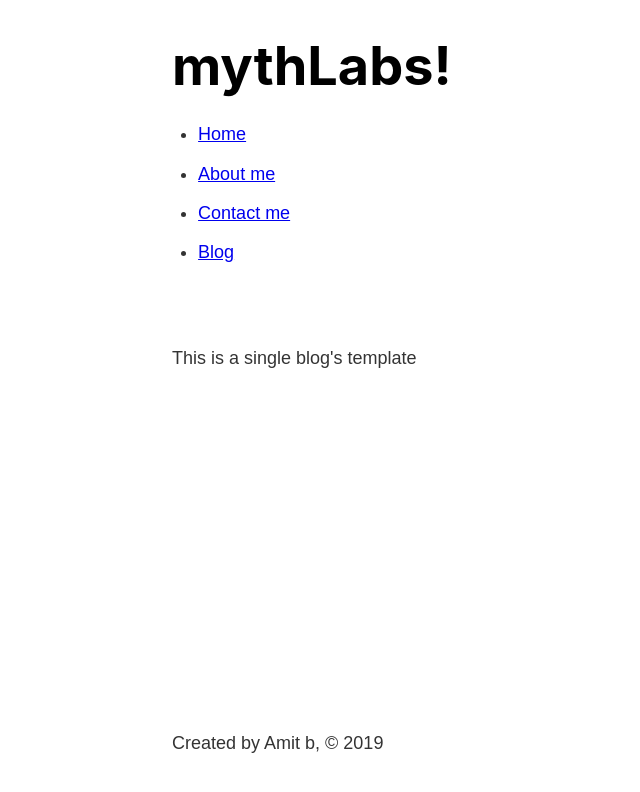
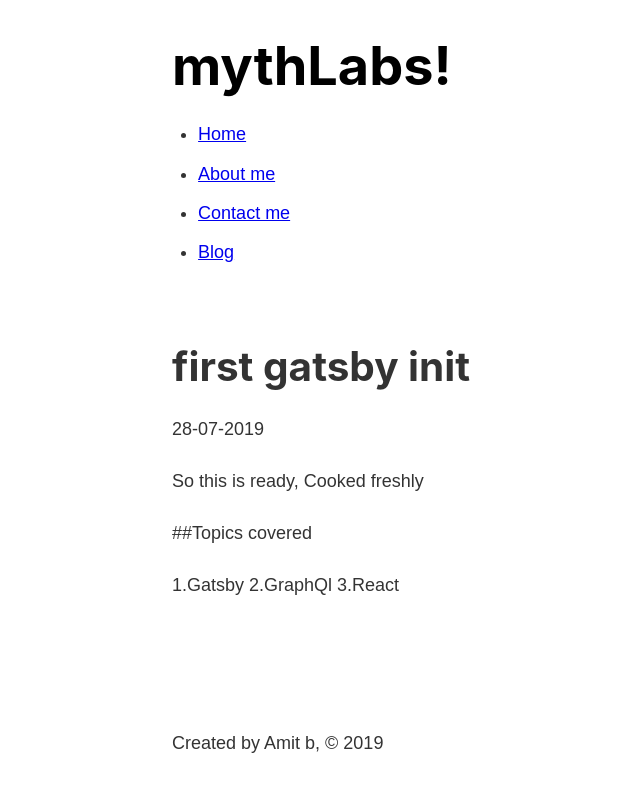
Before and after one commit to mythLabs/portfolio, a Gatsby site: page /blog/gatsby in a window 1280 px wide. Shown: the whole page, without its empty margins (111-751 px from the left). Built offline with nearby package versions, Linux system fonts and the light colour scheme; Gatsby itself is replaced by a stand-in of ours.

Commit message:
display content for a particular blog

```diff
--- a/src/templates/blog.js
+++ b/src/templates/blog.js
@@ -1,12 +1,30 @@
-import React from 'react';
-import Layout from '../components/layout';
+import React from "react"
+import { graphql } from "gatsby"
 
-const Blog = () => {
-    return (
-       <Layout>
-           This is a single blog's template
-       </Layout>
-    )
+import Layout from "../components/layout"
+
+export const query = graphql`
+  query($slug: String!) {
+    markdownRemark(fields: { slug: { eq: $slug } }) {
+      frontmatter {
+        title
+        date
+      }
+      html
+    }
+  }
+`
+
+const Blog = (props) => {
+  return (
+    <Layout>
+      <h1>{props.data.markdownRemark.frontmatter.title}</h1>
+      <p>{props.data.markdownRemark.frontmatter.date}</p>
+      <div dangerouslySetInnerHTML={{__html: props.data.markdownRemark.html }}>
+
+      </div>
+    </Layout>
+  )
 }
 
-export default Blog;
+export default Blog
```
